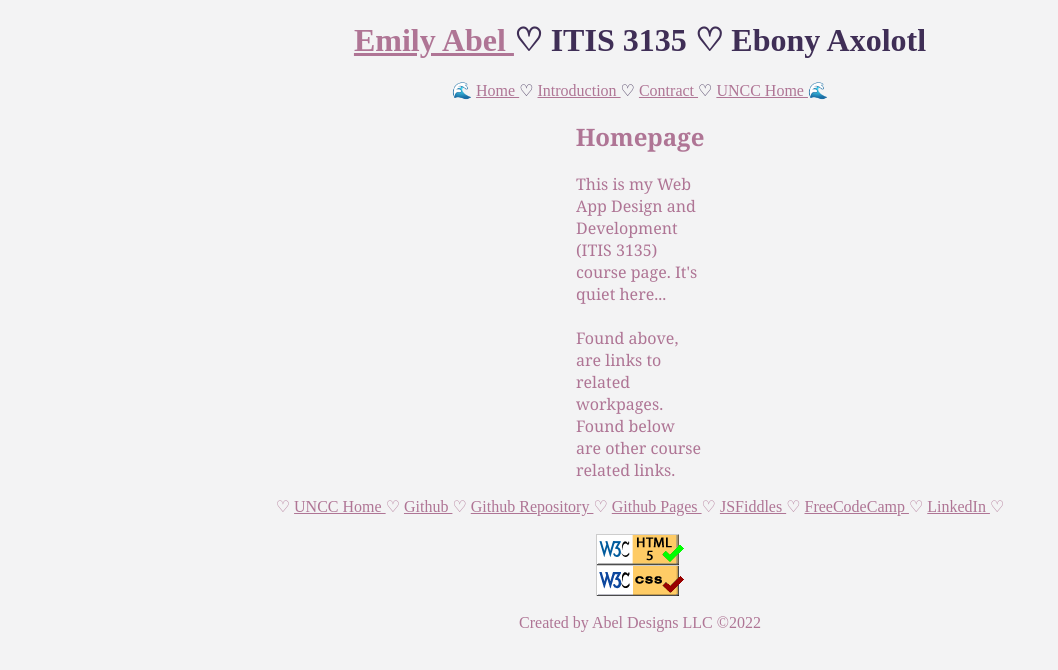
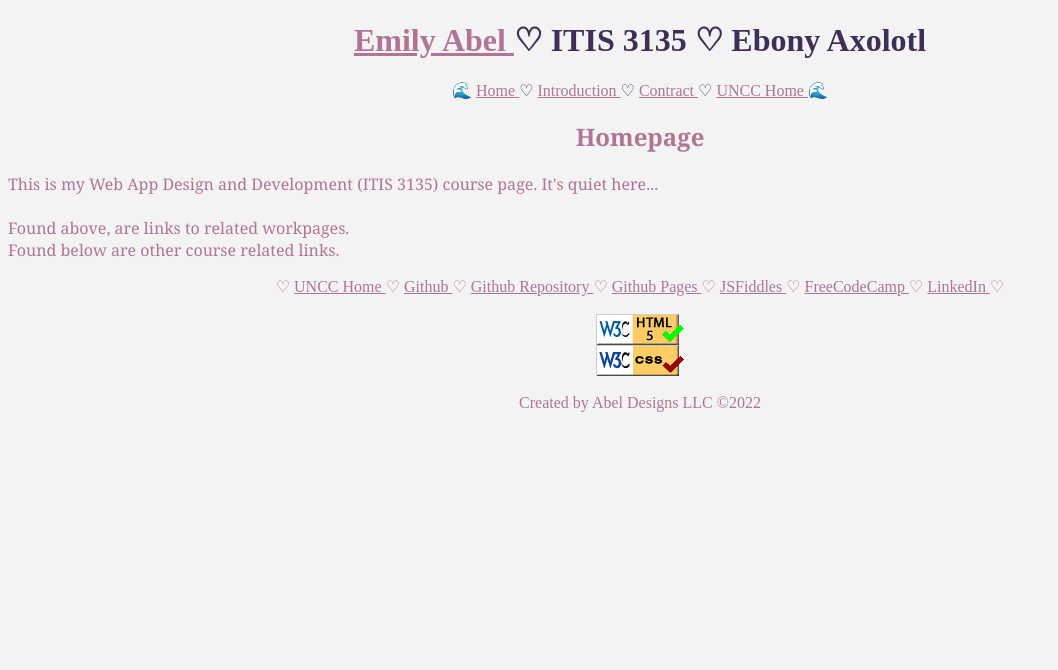
Before and after one commit to emilyabel2/emilyabel2.github.io, a plain HTML site: page itis3135/index.html in a window 1280 px wide. Shown: the whole page, without its empty margins (0-1058 px from the left). Drawn offline with Linux system fonts and the light colour scheme.

Commit message:
Update default.css

```diff
--- a/itis3135/styles/default.css
+++ b/itis3135/styles/default.css
@@ -33,7 +33,7 @@ p span {
 p.center {
   margin-left: auto;
   margin-right: auto;
-  width: 8em;
+  /*width: 8em;*/
 }
 
 ul.a {
```
